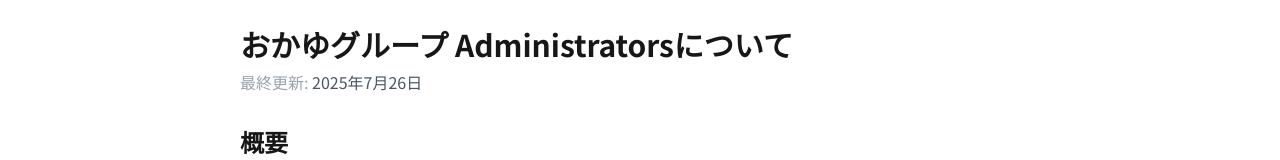
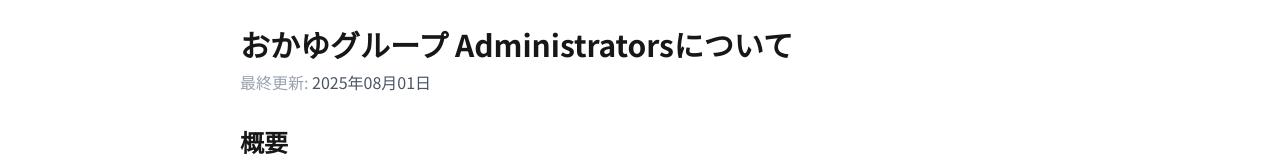
Before and after one commit to okayugroup/homepage, a Next.js app: page /team/administrators/about in a window 1280 px wide. Shown: the part 126-286 px from the top of the page. Built offline with nearby package versions, Linux system fonts and the light colour scheme.

Commit message:
ブログの日付表示コンポーネントのリネームとフォーマットの修正

```diff
--- a/package.json
+++ b/package.json
@@ -9,6 +9,7 @@
     "lint": "next lint"
   },
   "dependencies": {
+    "date-fns": "^4.1.0",
     "next": "15.4.1",
     "react": "19.1.0",
     "react-dom": "19.1.0",
--- a/src/app/team/administrators/about/page.tsx
+++ b/src/app/team/administrators/about/page.tsx
@@ -1,7 +1,7 @@
 import {AdminBody} from "@/components/admin-body";
 import {Header} from "@/components/Header";
 import Link from "next/link";
-import {BlogFindByDate} from "@/components/blog-find-by-date";
+import {BlogFindByDate} from "@/components/blog-finder";
 
 export default function About() {
     return <AdminBody>
@@ -11,7 +11,7 @@ export default function About() {
                 <h1 className="text-3xl font-bold mb-2">おかゆグループ Administratorsについて</h1>
                 <div>
                     <span className="text-gray-400">最終更新: </span>
-                    <BlogFindByDate className="text-gray-600 dark:text-gray-300 hover:" date={new Date("2025-07-26")}/>
+                    <BlogFindByDate className="text-gray-600 dark:text-gray-300 hover:" date={new Date("2025-08-01")}/>
                 </div>
             </div>
             <h2 className="text-2xl font-bold mb-2">概要</h2>
--- a/src/components/blog-find-by-date.tsx
+++ /dev/null
@@ -1,16 +0,0 @@
-export function BlogFindByDate({
-    date,
-    className = "",
-}: Readonly<{
-    date: Date;
-    className?: string;
-}>) {
-    const options: Intl.DateTimeFormatOptions = {
-        year: "numeric",
-        month: "long",
-        day: "numeric",
-        timeZone: "Asia/Tokyo",
-    };
-    const formattedDate = new Intl.DateTimeFormat("ja-JP", options).format(date);
-    return <time dateTime={date.toISOString()} className={className}>{formattedDate}</time>;
-}
--- /dev/null
+++ b/src/components/blog-finder.tsx
@@ -0,0 +1,14 @@
+import Link from "next/link";
+import { format } from "date-fns";
+
+export function BlogFindByDate({
+    date,
+    className = "",
+}: Readonly<{
+    date: Date;
+    className?: string;
+}>) {
+    const link = format(date, "yyyy-MM-dd");
+    const name = format(date, "yyyy年MM月dd日");
+    return <Link className="hover:underline" href={`/blogs?date=${link}`}><time dateTime={date.toISOString()} className={className}>{name}</time></Link>;
+}
```
Also changed, not shown: 1 other file (tests, documents, lock files or other folders).
